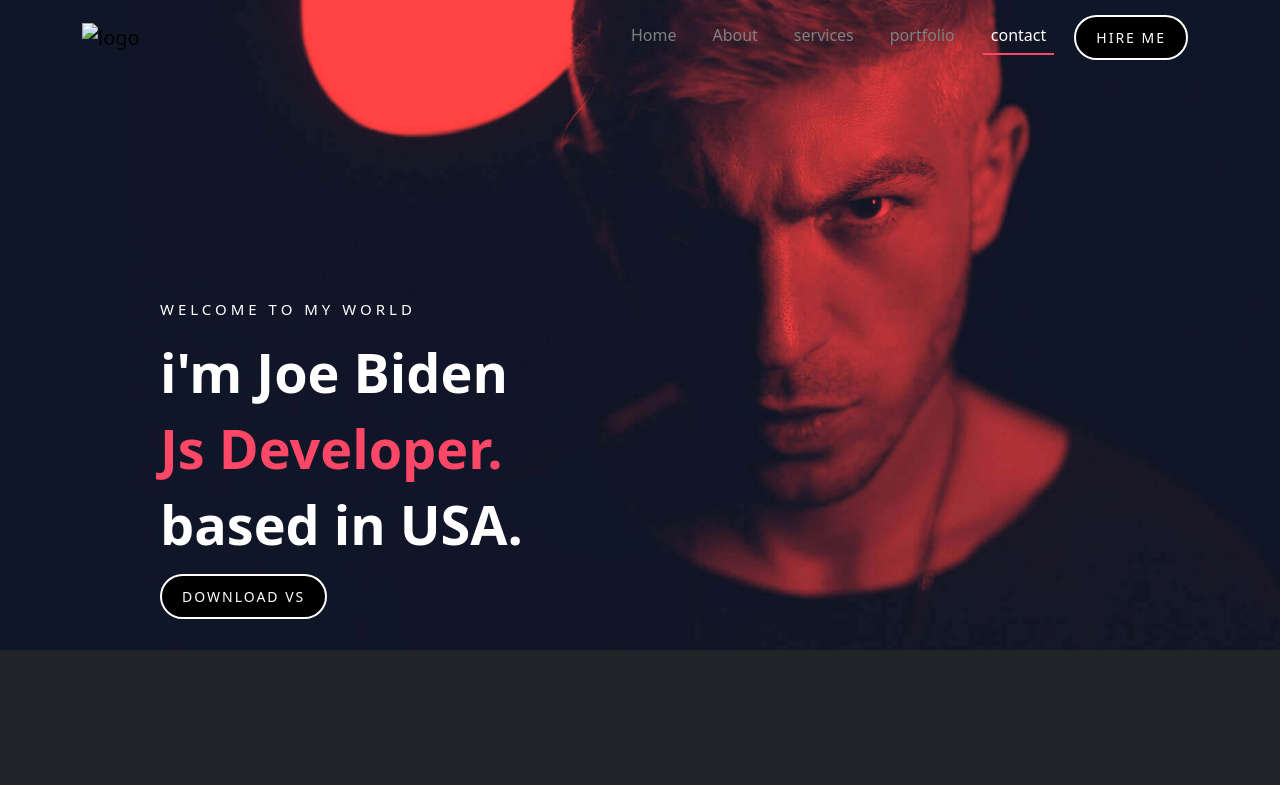
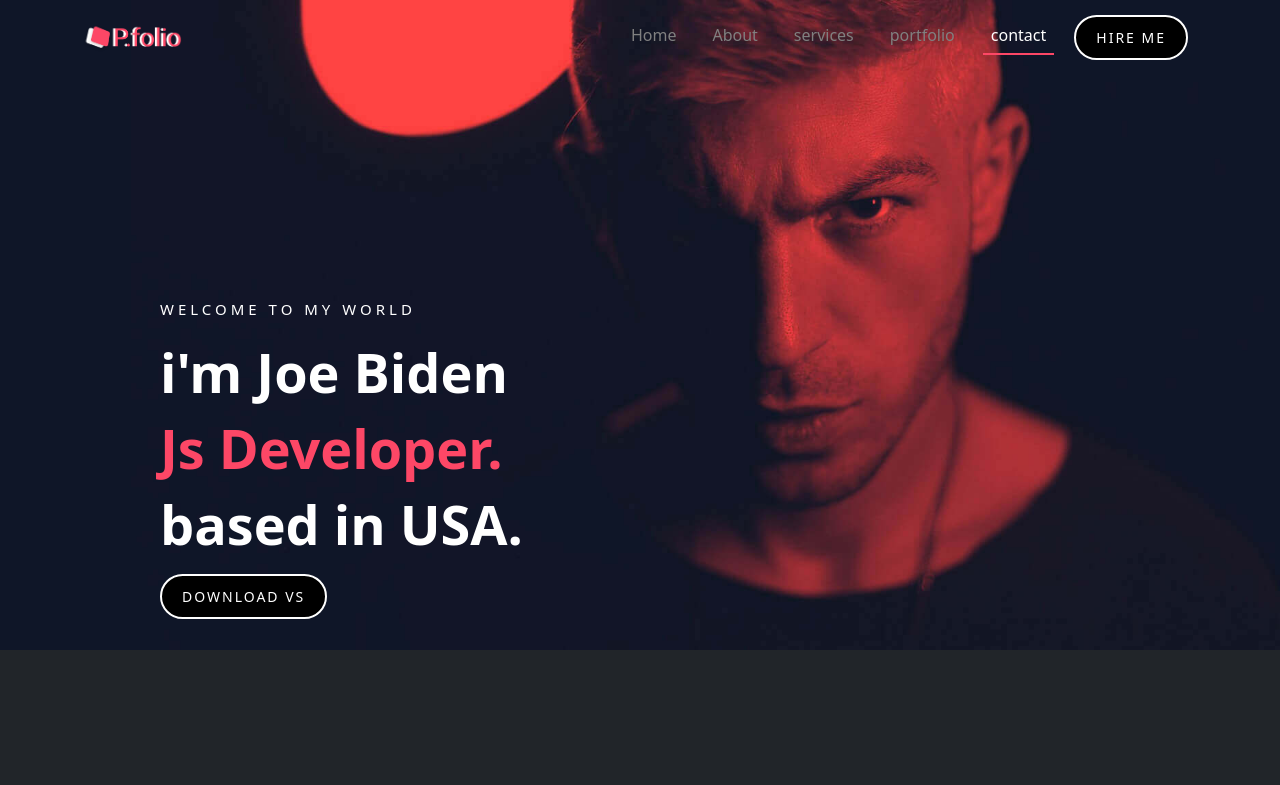
Before and after one commit to nakkarenukadevi/portpoliewebsite, a plain HTML site: page index.html in a window 1280 px wide. Shown: the top 785 px of the page. Drawn offline with nearby package versions, Linux system fonts and the light colour scheme; files whose address does not match are found by name.

Commit message:
changed logo path

```diff
--- a/index.html
+++ b/index.html
@@ -27,7 +27,7 @@
         <nav class="navbar navbar-expand-lg fixed-top">
             <div class="container">
                 <a class="navbar-brand" href="#">
-                    <img src="service/logo.png"style=width:100px; class="img-fluid" alt="logo">
+                    <img src="./logo.png"style=width:100px; class="img-fluid" alt="logo">
                 </a>
                 <button class="navbar-toggler" type="button" data-bs-toggle="collapse" data-bs-target="#navbarNav"
                     aria-controls="navbarNav" aria-expanded="false" aria-label="Toggle navigation">
```
